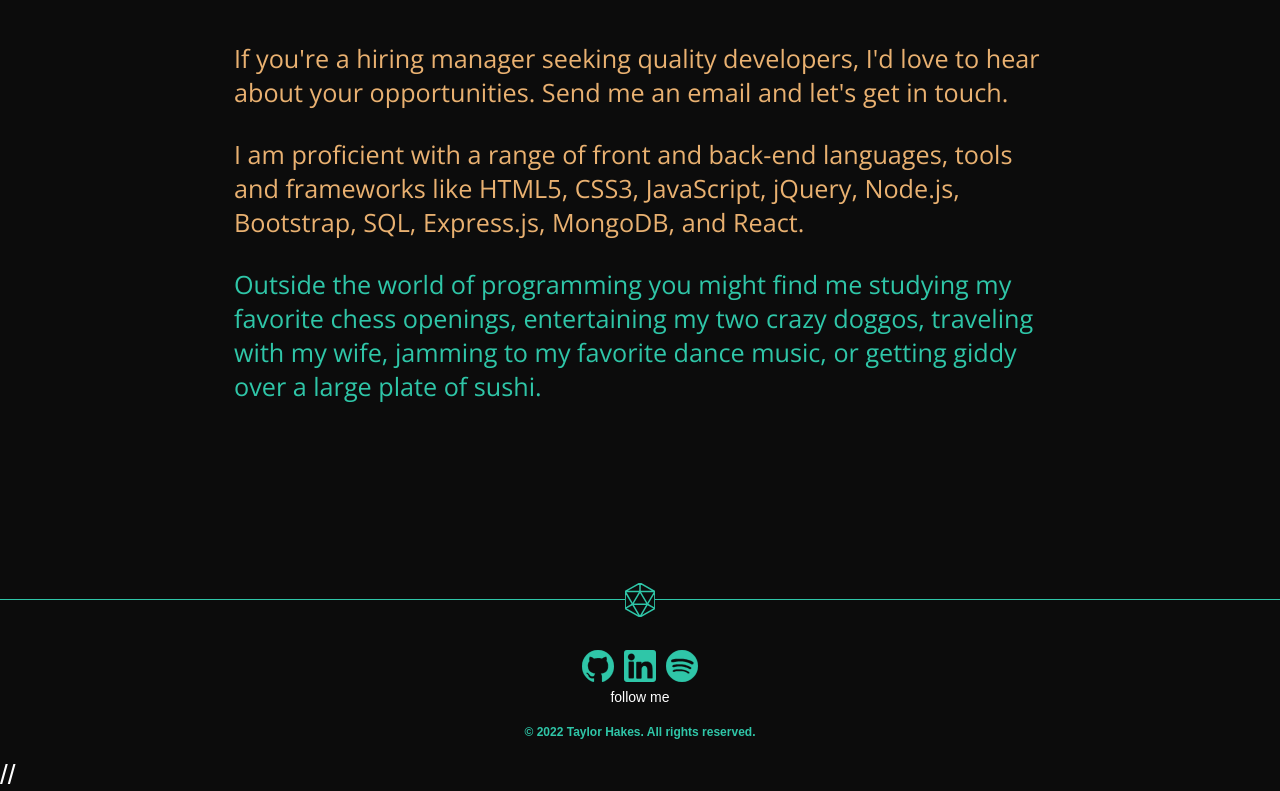
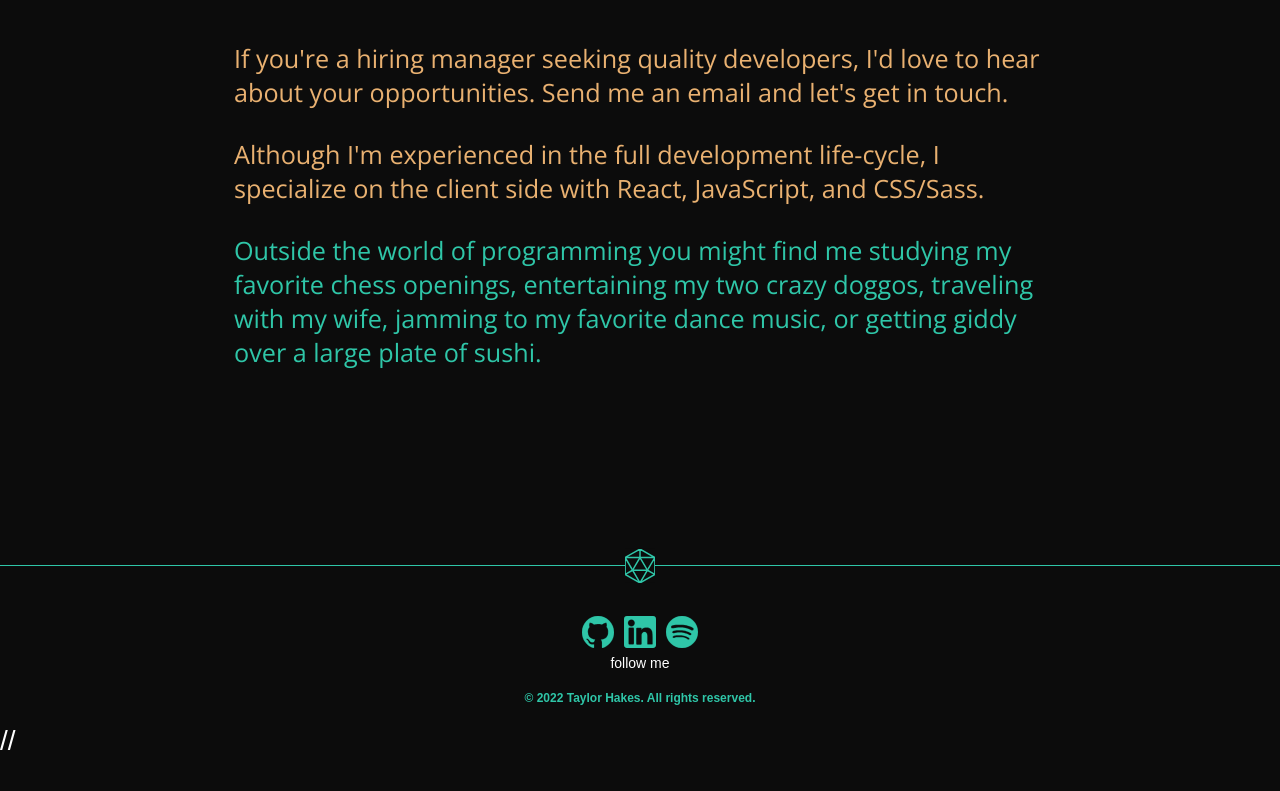
Before and after one commit to SadboiTay/react-portfolio, a React (Create React App) app in the folder client/: page / in a window 1280 px wide. Shown: the part 930-1721 px from the top of the page. After the commit the page ends 1687 px from the top, so only its background shows below. Built offline with nearby package versions, Linux system fonts and the light colour scheme.

Commit message:
update about text

```diff
--- a/client/src/components/About/index.js
+++ b/client/src/components/About/index.js
@@ -20,9 +20,7 @@ function About() {
                     email and let's get in touch.
                 </div>
                 <div className="about-text3">
-                    I am proficient with a range of front and back-end languages, tools and frameworks like HTML5, CSS3,
-                    JavaScript,
-                    jQuery, Node.js, Bootstrap, SQL, Express.js, MongoDB, and React.
+                    Although I'm experienced in the full development life-cycle, I specialize on the client side with React, JavaScript, and CSS/Sass.
                 </div>
                 <div className="about-text4">
                     Outside the world of programming you might find me studying my favorite chess openings, entertaining my two
```
